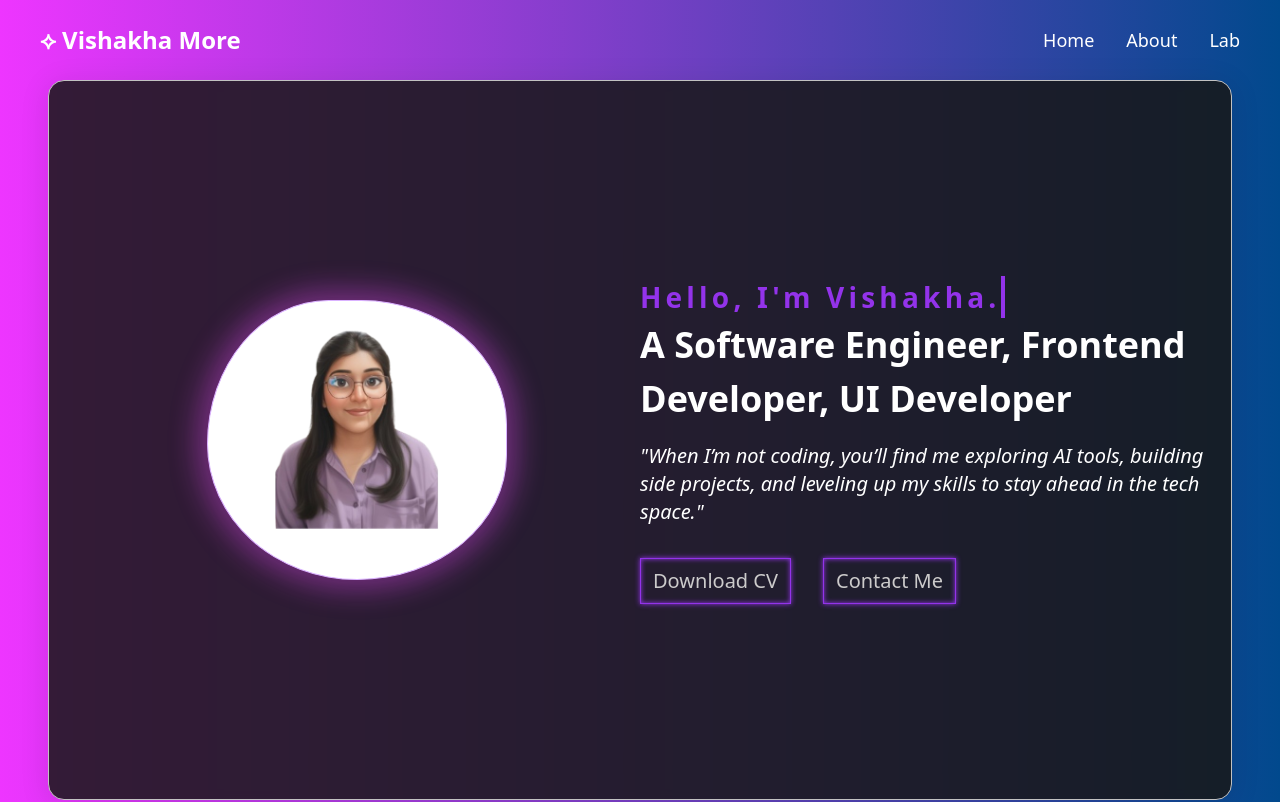
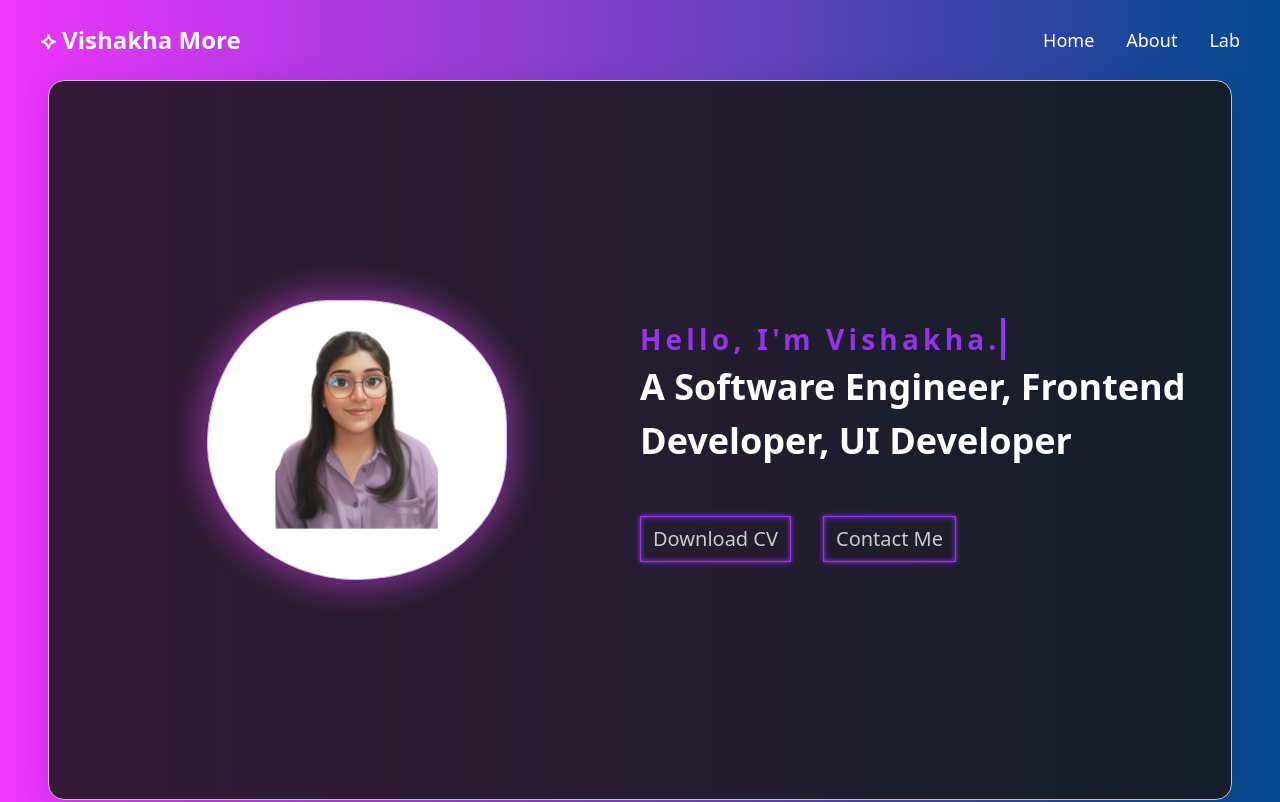
Before and after one commit to Vish-bit/my-portfolio-website, a React (Vite) app: page / in a window 1280 px wide. Shown: the top 802 px of the page. Built offline with nearby package versions, Linux system fonts and the light colour scheme.

Commit message:
hero component update

```diff
--- a/src/components/Hero.jsx
+++ b/src/components/Hero.jsx
@@ -23,9 +23,7 @@ const Hero = () => {
           </h2>
           <p className="text-xl mt-4">
             <em>
-              "When I’m not coding, you’ll find me exploring AI tools, building
-              side projects, and leveling up my skills to stay ahead in the tech
-              space."
+
             </em>
           </p>
           <div className="flex items-center gap-8 mt-8 justify-between">
```
